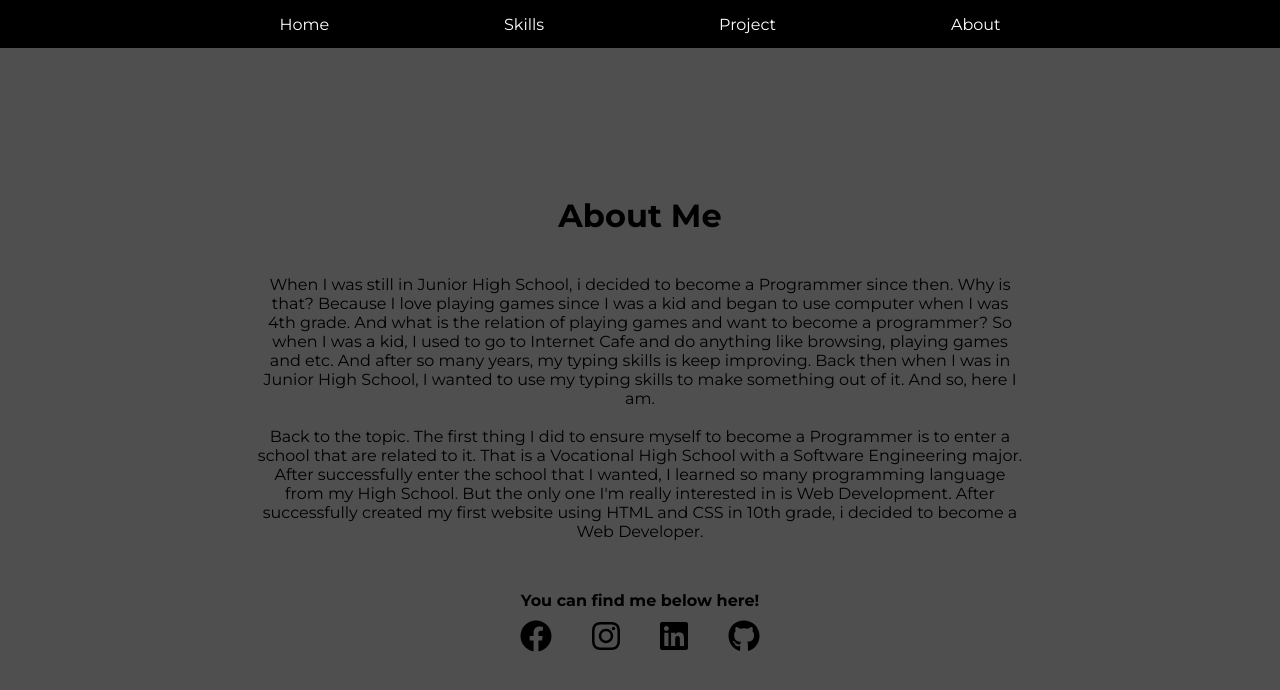
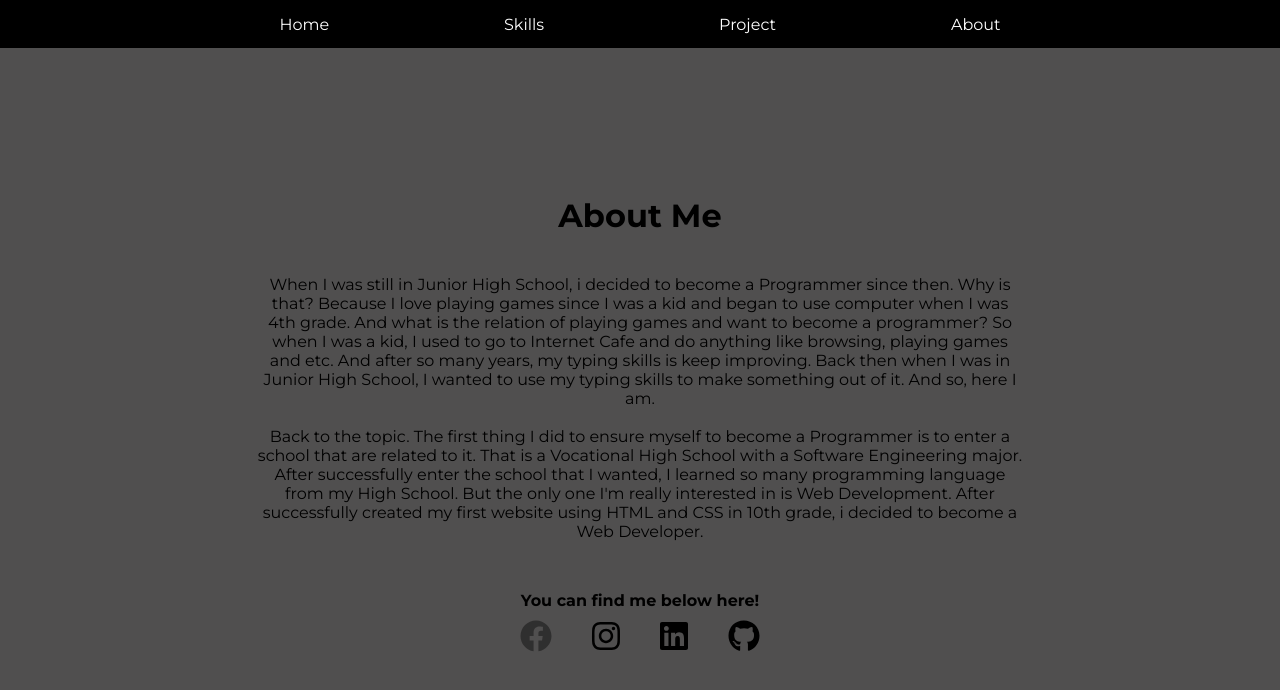
Before and after one commit to b0ft/b0ft.github.io, a React (Create React App) app: page /about in a window 1280 px wide. In both pictures the pointer is over the link 536 px from the left and 642 px from the top of the page. Shown: the top 690 px of the page. Built offline with nearby package versions, Linux system fonts and the light colour scheme.

Commit message:
opacity contact hover in about

```diff
--- a/src/App.css
+++ b/src/App.css
@@ -149,7 +149,7 @@ nav {
 }
 
 .contact:hover {
-  opacity: ;
+  opacity: 0.4;
 }
 
 
```
